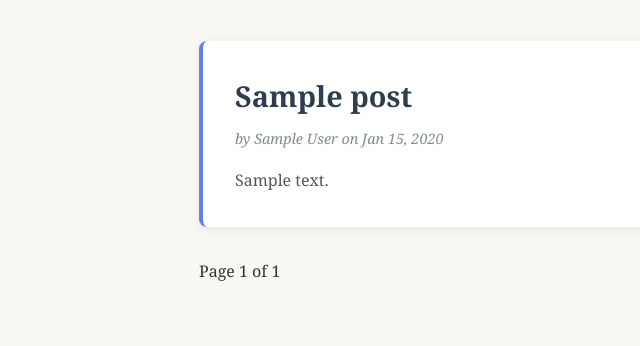
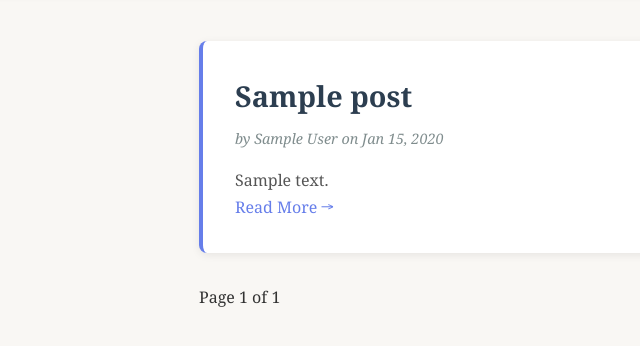
Before and after one commit to JarrodWandrey/PersonalBlog, a Django app: page / in a window 1280 px wide. Shown: the part 135-481 px from the top of the page, without its empty margins (61-701 px from the left). Run offline with Django 5.2, Linux system fonts and the light colour scheme; tables that the repository leaves empty hold one stand-in row (values such as "Sample post").

Commit message:
Updates how show works by truncating blog content and adding a 'read more' button

```diff
--- a/blog/templates/home.html
+++ b/blog/templates/home.html
@@ -142,9 +142,10 @@
             {% endif %}
             {% for post in posts %}
                 <article class="post-card">
-                    <a href="/show/{{post.id}}"><h2>{{ post.title }}</h2></a>
+                    <h2>{{ post.title }}</h2>
                     <div class="post-meta">by {{ post.author }} on {{ post.created_at|date:"M d, Y" }}</div>
-                    <div class="post-content">{{ post.content }}</div>
+                    <div class="post-content">{{ post.content|truncatewords:20 }}</div>
+                    <a href="/show/{{post.id}}">Read More →</a>
                 </article>
             {% endfor %}
             <div class="pagination">
```
